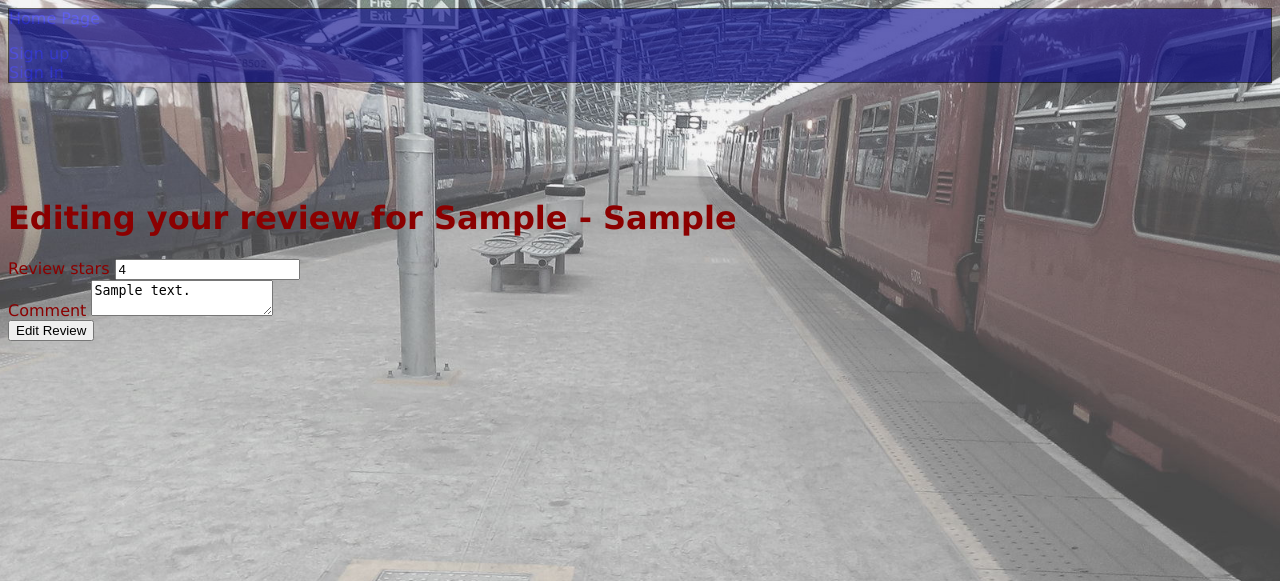
After one commit to margocramer/commutes_group_project, a Rails app: page /reviews/1/edit in a window 1280 px wide. The commit adds this page. Shown: the top 581 px of the page. Run offline with Rails 7, Linux system fonts and the light colour scheme; tables that the repository leaves empty hold one stand-in row (values such as "Sample post").

Commit message:
success for editing and removing reviews

```diff
--- a/app/assets/stylesheets/application.css
+++ b/app/assets/stylesheets/application.css
@@ -28,7 +28,7 @@
 
  body {
   /*opacity: 0.5;*/
-  background: url("South_West_Trains.jpg") no-repeat center center fixed;
+  background: url("South_West_Trains_lightened.jpg") no-repeat center center fixed;
   -webkit-background-size: cover;
   -moz-background-size: cover;
   -o-background-size: cover;
--- a/app/controllers/commutes_controller.rb
+++ b/app/controllers/commutes_controller.rb
@@ -12,8 +12,8 @@ class CommutesController < ApplicationController
   end
 
   def show
-      @commute = Commute.find(params[:id])
-      @reviews = @commute.reviews
+    @commute = Commute.find(params[:id])
+    @reviews = @commute.reviews
   end
 
   def new
--- a/app/controllers/reviews_controller.rb
+++ b/app/controllers/reviews_controller.rb
@@ -13,10 +13,8 @@ class ReviewsController < ApplicationController
       @review.user = current_user
 
       if @review.save
-#~~~~~~~~~~~~~~~~~~~~~~~~~~~~~~~~~~~~~~~~~~~~~~~~~~~~~~~~~
-        #add Mailer here
         ReviewMailer.receipt.deliver_now
-#~~~~~~~~~~~~~~~~~~~~~~~~~~~~~~~~~~~~~~~~~~~~~~~~~~~~~~~~~~~~~~~~~~~~~~~~~~~~
+
         redirect_to root_path,
         notice: "Review added successfully!"
       else
@@ -28,6 +26,28 @@ class ReviewsController < ApplicationController
     end
   end
 
+  def edit
+    @review = Review.find(params[:id])
+    @commute = @review.commute
+  end
+
+  def update
+    @review = Review.find(params[:id])
+    @commute = @review.commute
+    if @review.update(review_params)
+      redirect_to @commute, notice: 'Review was successfully updated.'
+    else
+      render :edit
+    end
+  end
+
+  def destroy
+    @review = Review.find(params[:id])
+    @commute = @review.commute
+    @review.destroy
+    redirect_to root_path, notice: 'Your review was successfully destroyed.'
+  end
+
   private
 
   def review_params
--- /dev/null
+++ b/app/views/reviews/edit.html.erb
@@ -0,0 +1,34 @@
+<h1>Editing your review for  <%=@commute.starting_location%> - <%=@commute.ending_location%></h1>
+
+<%= form_for([@commute, @review])  do |f| %>
+
+  <% if @review.errors.any? %>
+    <div id='error_explanation'>
+      <h2>
+        <%= pluralize(@review.errors.count, 'error') %> prohibited this review from being saved:
+      </h2>
+      <ul>
+        <% @review.errors.full_messages.each do |m| %>
+          <li>
+            <%= m %>
+          </li>
+        <% end %>
+      </ul>
+    </div>
+  <% end %>
+
+  <div class="field">
+    <%= f.label :review_stars %>
+    <%= f.text_field :review_stars %>
+  </div>
+
+  <div class="field">
+    <%= f.label :comment %>
+    <%= f.text_area :comment %>
+
+  <div class="actions">
+    <%= f.submit 'Edit Review' %>
+  </div>
+
+
+<% end %>
--- a/config/routes.rb
+++ b/config/routes.rb
@@ -3,10 +3,11 @@ Rails.application.routes.draw do
   # For details on the DSL available within this file, see http://guides.rubyonrails.org/routing.html
   root "commutes#index"
 
+resources :reviews
+
   resources :commutes do
     resources :reviews
   end
-
 
   namespace :api do
     namespace :v1 do
```
Also changed, not shown: app/views/commutes/show.html.erb (+14 -11 lines), app/assets/images/South_West_Trains.jpg, app/assets/images/South_West_Trains_lightened.jpg (added), 1 other file.
